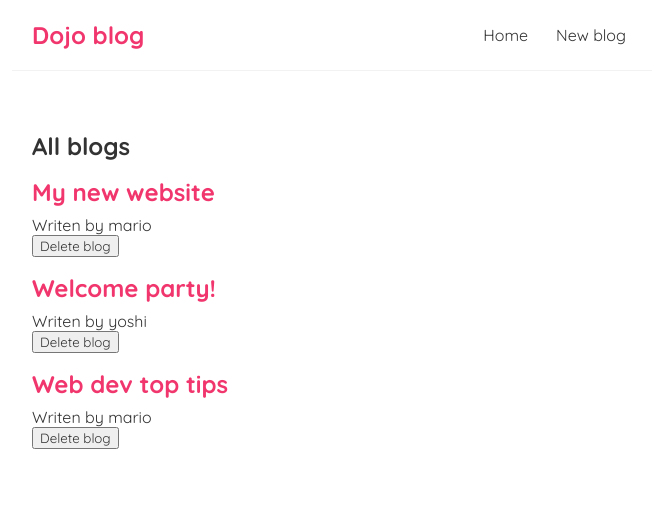
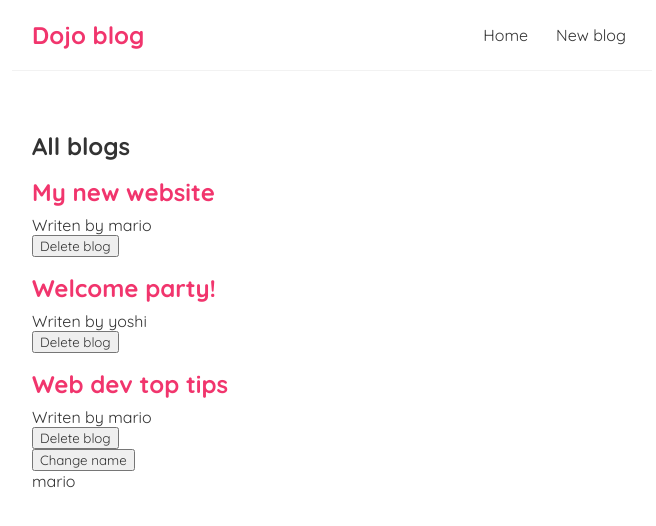
Before and after one commit to sinigers/React, a React (Create React App) app in the folder React-Study/dojo-blog/: page / in a window 1280 px wide. Shown: the top 526 px of the page, without its empty margins (308-964 px from the left). Built offline with nearby package versions, Linux system fonts and the light colour scheme.

Commit message:
useEffect Dependencies

```diff
--- a/React-Study/dojo-blog/src/Home.js
+++ b/React-Study/dojo-blog/src/Home.js
@@ -8,6 +8,8 @@
     { title: 'Web dev top tips', body: 'lorem ipsum...', author: 'mario', id: 3 }
 ]);
 
+const [name, setName]=useState('mario');  //
+
 const handleDelite=(id)=>{
 const newBlogs= blogs.filter(blog => blog.id !== id); //ako blog id savpada s handleDelete id
 setBlogs(newBlogs);
@@ -15,12 +17,16 @@
 
 useEffect(()=>{
 console.log('use Effect');
-console.log(blogs);
-});
+console.log(name);
+}, [name]);           // [] izpulniava funkciata samo pri purvoto rendvane;
+                    //[name] izpulniava funkciata samo pri promqna na name ot const [name, setName]=useState('mario');
+                    // ako niama [] izpulniava funkciata pri vsiako rendvane;
+
     return (
         <div className="home">
             <BlogList blogs={blogs} title="All blogs"  handleDelite={handleDelite}/>
-
+            <button onClick={()=> setName('Alex')}>Change name</button>
+            <p>{name}</p>
         </div>
      );
 }
```
